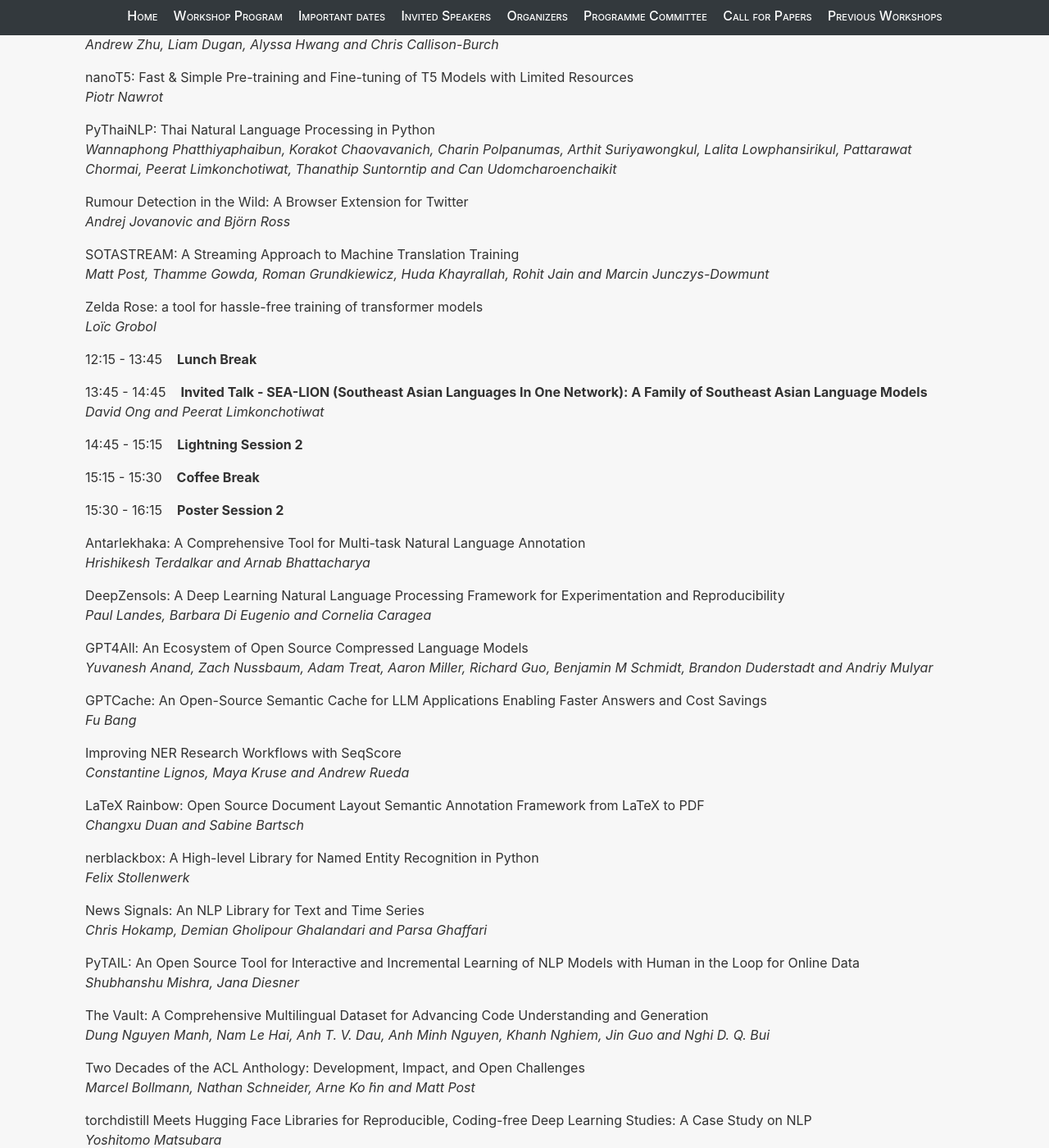
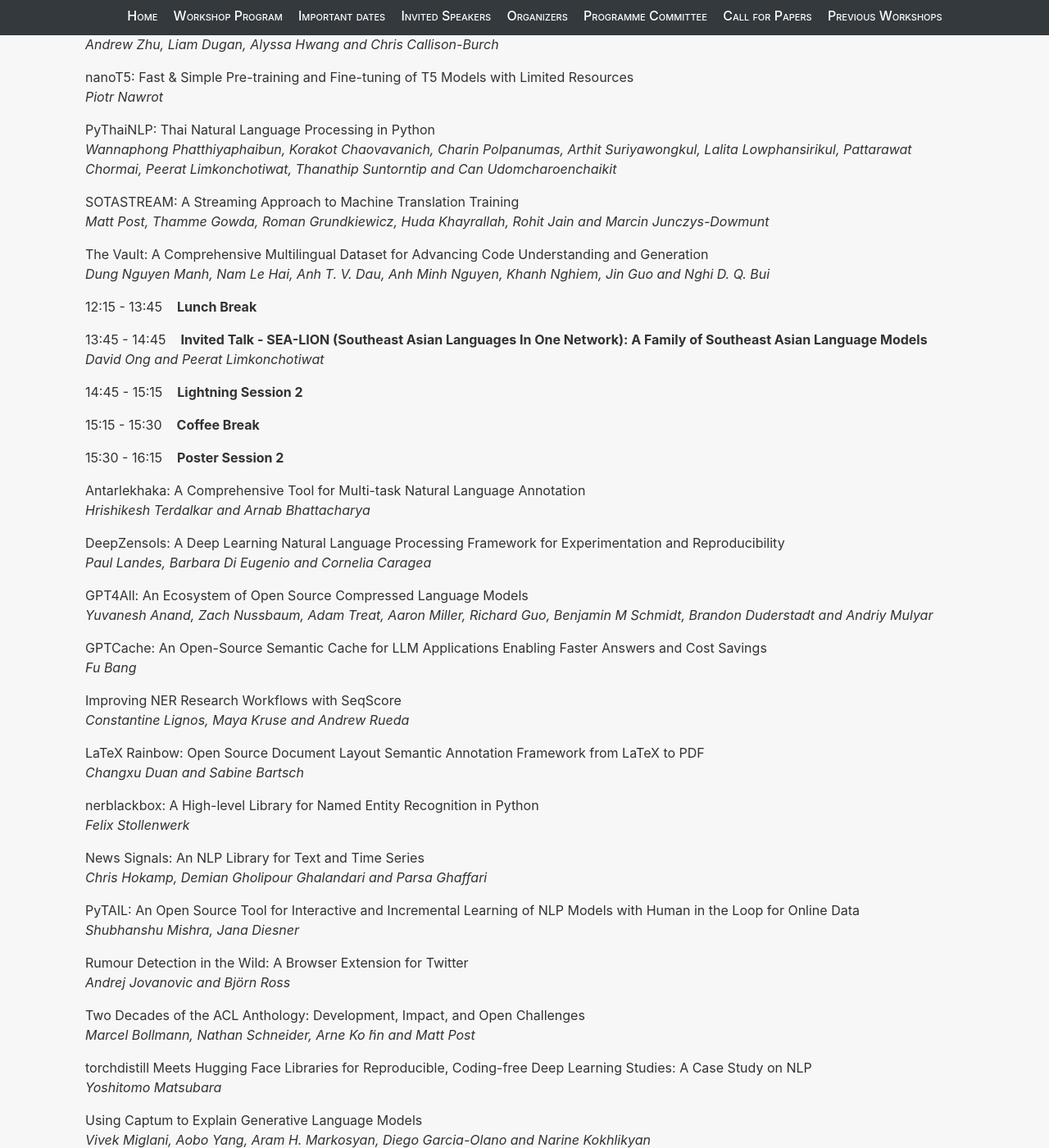
Before and after one commit to nlposs/nlposs.github.io, a Jekyll site: the page built from 2023/index.md, in a window 1280 px wide and 1400 px high, scrolled down 5890 px. Shown: the whole window at 82% size. Built offline with Jekyll 4.4.1, drawn with Linux system fonts in a browser that asks for light colours; some of the changed lines change nothing that is shown.

Commit message:
Update index.md
Moving sessions to accommodate EU participants

```diff
--- a/2023/index.md
+++ b/2023/index.md
@@ -180,14 +180,16 @@
 <p>PyThaiNLP: Thai Natural Language Processing in Python<br>
 <em>Wannaphong Phatthiyaphaibun, Korakot Chaovavanich, Charin Polpanumas, Arthit Suriyawongkul, Lalita Lowphansirikul, Pattarawat Chormai, Peerat Limkonchotiwat, Thanathip Suntorntip and Can Udomcharoenchaikit</em></p>
 
-<p>Rumour Detection in the Wild: A Browser Extension for Twitter<br>
-<em>Andrej Jovanovic and Björn Ross</em></p>
 
 <p>SOTASTREAM: A Streaming Approach to Machine Translation Training<br>
 <em>Matt Post, Thamme Gowda, Roman Grundkiewicz, Huda Khayrallah, Rohit Jain and Marcin Junczys-Dowmunt</em></p>
 
-<p>Zelda Rose: a tool for hassle-free training of transformer models<br>
-<em>Loïc Grobol</em></p>
+<!-- <p>Zelda Rose: a tool for hassle-free training of transformer models<br>
+<em>Loïc Grobol</em></p> -->
+
+<p>The Vault: A Comprehensive Multilingual Dataset for Advancing Code Understanding and Generation<br>
+<em>Dung Nguyen Manh, Nam Le Hai, Anh T. V. Dau, Anh Minh Nguyen, Khanh Nghiem, Jin Guo and Nghi D. Q. Bui</em></p>
+
 
 <p>12:15 - 13:45 &nbsp;&nbsp; <strong> Lunch Break </strong> </p>
 <p>13:45 - 14:45 &nbsp;&nbsp; <strong> Invited Talk - SEA-LION (Southeast Asian Languages In One Network): A Family of Southeast Asian Language Models </strong> <br>
@@ -224,8 +226,8 @@
 <p>PyTAIL: An Open Source Tool for Interactive and Incremental Learning of NLP Models with Human in the Loop for Online Data<br>
 <em>Shubhanshu Mishra, Jana Diesner</em></p>
 
-<p>The Vault: A Comprehensive Multilingual Dataset for Advancing Code Understanding and Generation<br>
-<em>Dung Nguyen Manh, Nam Le Hai, Anh T. V. Dau, Anh Minh Nguyen, Khanh Nghiem, Jin Guo and Nghi D. Q. Bui</em></p>
+<p>Rumour Detection in the Wild: A Browser Extension for Twitter<br>
+<em>Andrej Jovanovic and Björn Ross</em></p>
 
 <p>Two Decades of the ACL Anthology: Development, Impact, and Open Challenges<br>
 <em>Marcel Bollmann, Nathan Schneider, Arne Ko ̈hn and Matt Post</em></p>
```
